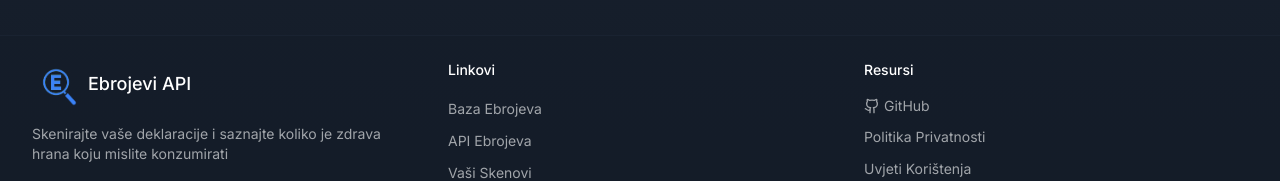
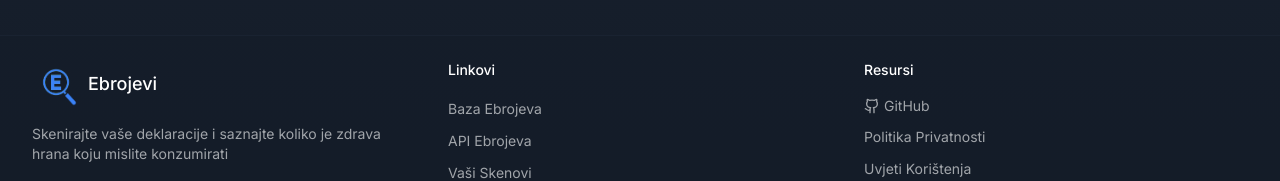
Before and after one commit to MortalWombat-repo/ebrojevi-web, a Next.js app: page / in a window 1280 px wide. Shown: the part 1485-1666 px from the top of the page. Built offline with nearby package versions, Linux system fonts and the light colour scheme.

Commit message:
Update Footer.tsx

```diff
--- a/components/layout/Footer.tsx
+++ b/components/layout/Footer.tsx
@@ -11,7 +11,7 @@ const Footer = () => {
           <div className="space-y-4">
             <div className="flex items-center space-x-2">
               <img src="/icon.svg" alt="Ebrojevi Icon" className="h-[3rem] w-[3rem]" />
-              <span className="text-lg font-medium text-white">Ebrojevi API</span>
+              <span className="text-lg font-medium text-white">Ebrojevi</span>
             </div>
             <p className="text-sm text-muted-foreground max-w-md">
               Skenirajte vaše deklaracije i saznajte koliko je zdrava hrana koju
```
